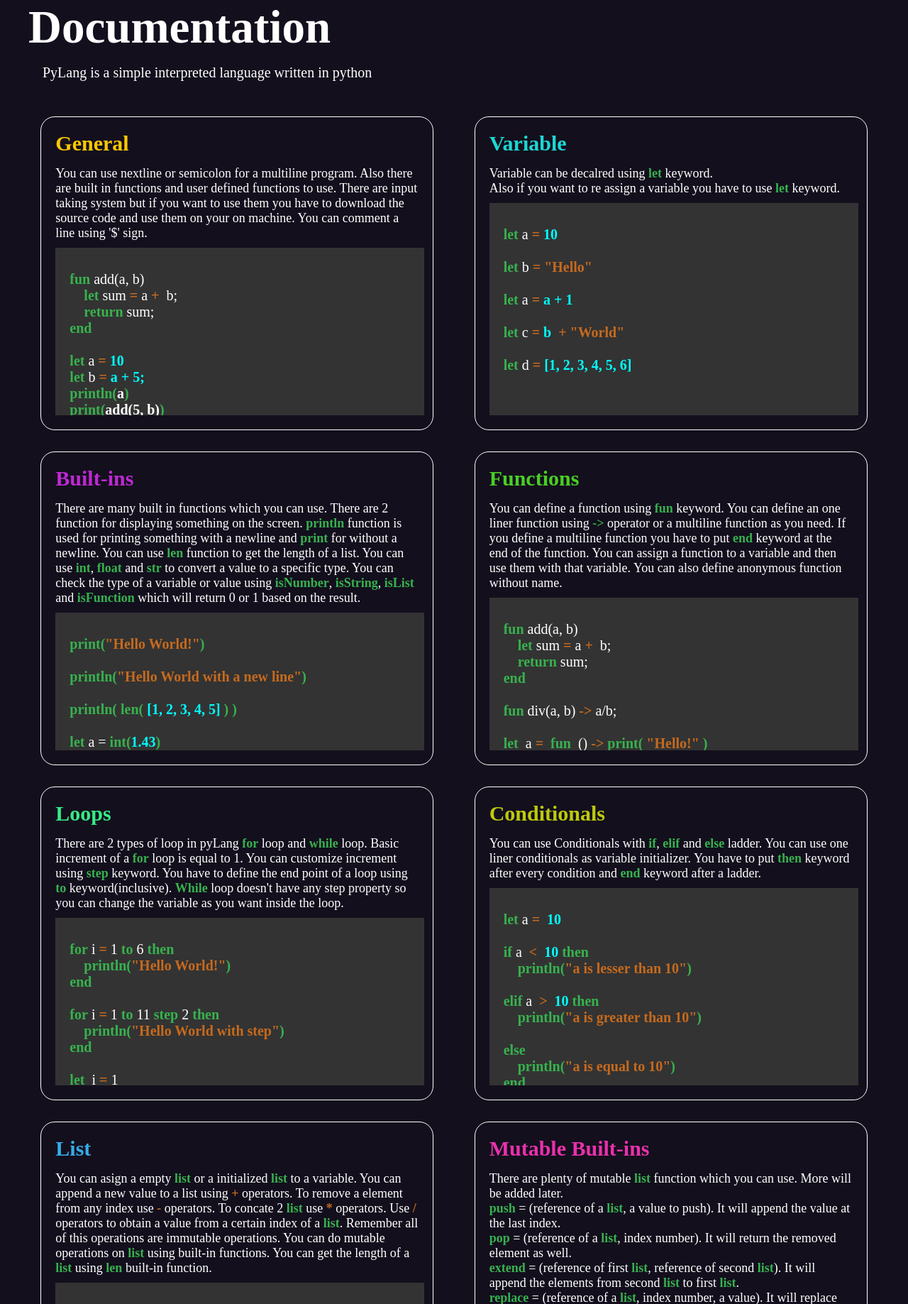
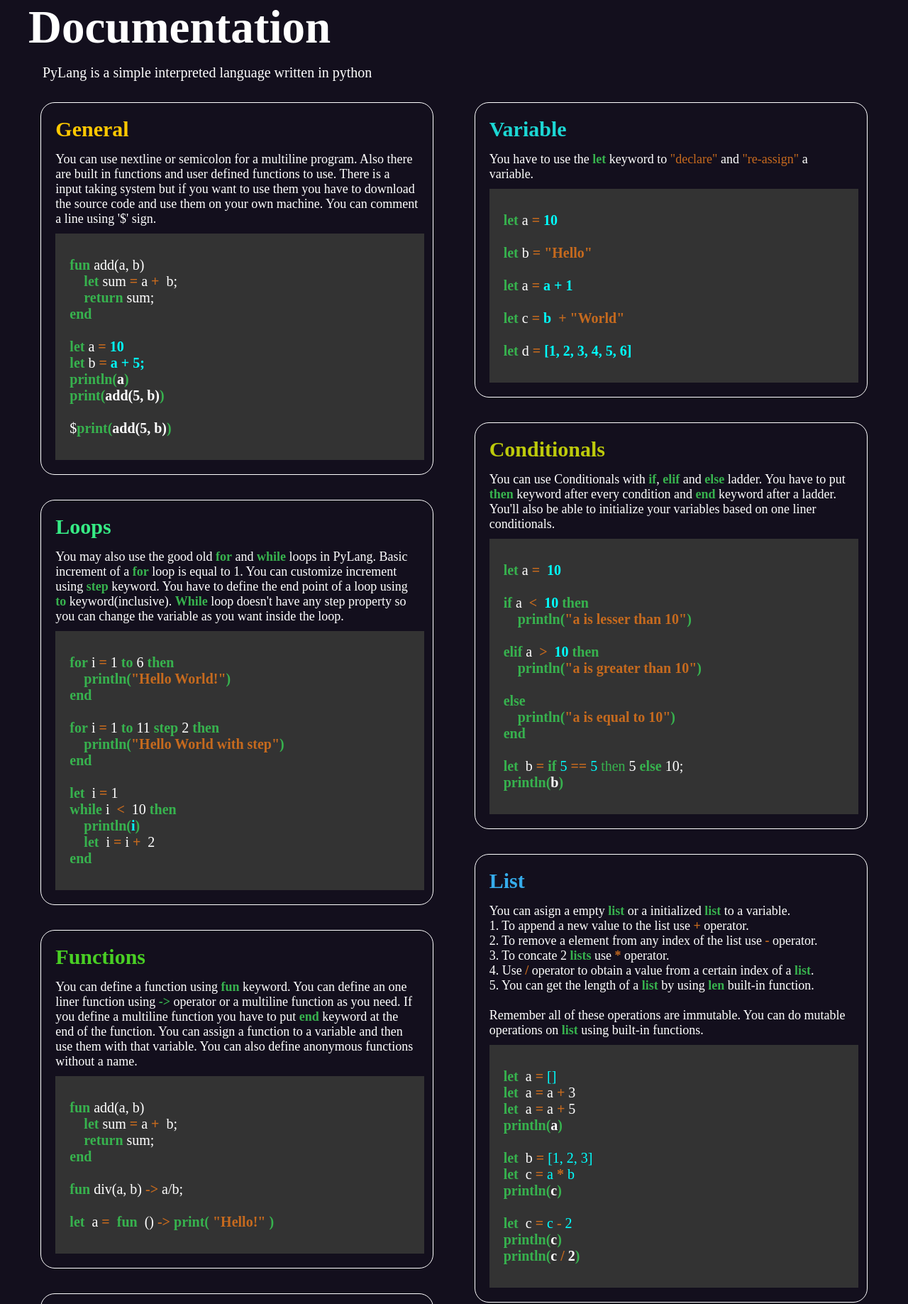
Before and after one commit to saimon4u/PyLangWeb, a Flask app: page / in a window 1280 px wide. Shown: the part 1339-3176 px from the top of the page at 71% size. Run offline with Flask 2, Linux system fonts and the light colour scheme; some web fonts are replaced.

Commit message:
Change the style and some documentation

```diff
--- a/static/css/style.css
+++ b/static/css/style.css
@@ -274,20 +274,23 @@
 }
 
 .types{
-    margin-top: 20px;
+    margin-top: 30px;
     display: flex;
-    flex-direction: column;
+    flex-direction: row;
+    justify-content: space-evenly;
 }
 
 .row{
     display: flex;
-    align-items: center;
-    justify-content: space-evenly;
-    margin-top: 30px;
+    /* align-items: center;
+    justify-content: center; */
+    /* margin-top: 30px; */
+    gap: 35px;
+    flex-direction: column;
 }
 
 .column{
-    height: 400px;
+    height: fit-content;
     width: 40vw;
     border: 1px solid white;
     display: flex;
@@ -314,7 +317,7 @@
 }
 
 .example_box{
-    height: 400px;
+    height: fit-content;
     width: 500px;
     background-color: #333;
     margin-top: 10px;
@@ -323,8 +326,6 @@
     padding-bottom: 10px;
     font-size: 20px;
     color: white;
-    scroll-behavior: smooth;
-    overflow-y: scroll;
     white-space: pre-wrap;
 }
 
@@ -339,3 +340,18 @@
 .variable{
     color: white;
 }
+
+.footer{
+    height: 100px;
+    width: 100vw;
+    accent-color: #6647e0;
+    background-color: #130f1d;
+    display: flex;
+    flex-direction: column-reverse;
+    align-items: center;
+}
+
+.copyright{
+    color: white;
+    margin-bottom: 15px;
+}
--- a/static/js/index.js
+++ b/static/js/index.js
@@ -33,3 +33,22 @@ function clearScreen(){
     terminal.textContent = null
 
 }
+
+
+document.getElementById('code_area').onkeydown = function(e) {
+    if (e.keyCode === 9) {
+        this.setRangeText(
+
+            '    ',
+
+            this.selectionStart,
+
+            this.selectionStart,
+
+            'end'
+
+        )
+
+        return false;
+    }
+};
--- a/templates/index.html
+++ b/templates/index.html
@@ -92,7 +92,7 @@ print(list)
             <div class="row">
                 <div class="column">
                     <h2 style="color: rgb(255, 200, 0);">General</h2>
-                    <p>You can use nextline or semicolon for a multiline program. Also there are built in functions and user defined functions to use. There are input taking system but if you want to use them you have to download the source code and use them on your on machine. You can comment a line using '$' sign.</p>
+                    <p>You can use nextline or semicolon for a multiline program. Also there are built in functions and user defined functions to use. There is a input taking system but if you want to use them you have to download the source code and use them on your own machine. You can comment a line using '$' sign.</p>
                     <div class="example_box">
 <span class="keyword"><b>fun </b></span>add(a, b)
     <span class="keyword"><b>let </b></span>sum <span class="string operators"><b>= </b></span>a <span class="string operators"><b>+ </b></span> b;
@@ -108,61 +108,8 @@ $<span class="keyword"><b>print(<span class="variable"><b>add(5, b)</b></span>)
                     </div>
                 </div>
                 <div class="column">
-                    <h2 style="color: rgb(28, 215, 212);">Variable</h2>
-                    <p>Variable can be decalred using <span class="keyword"><b>let</b></span> keyword. <br>Also if you want to re assign a variable you have to use <span class="keyword"><b>let</b></span> keyword.</p>
-                    <div class="example_box">
-<span class="keyword"><b>let </b></span>a <span class="string operators"><b>= </b></span><span class="value"><b>10 </b></span>
-
-<span class="keyword"><b>let </b></span>b <span class="string operators"><b>= </b></span><span class="string"><b>"Hello" </b></span>
-
-<span class="keyword"><b>let </b></span>a <span class="string operators"><b>= </b></span><span class="value"><b>a + 1 </b></span>
-
-<span class="keyword"><b>let </b></span>c <span class="string operators"><b>= </b></span><span class="value"><b>b <span class="string"><b> + "World"</b></span></b></span>
-
-<span class="keyword"><b>let </b></span>d <span class="string operators"><b>= </b></span><span class="value"><b>[1, 2, 3, 4, 5, 6]</b></span>
-                    </div>
-                </div>
-            </div>
-
-
-            <div class="row">
-                <div class="column">
-                    <h2 style="color: rgb(191, 40, 211);">Built-ins</h2>
-                    <p>There are many built in functions which you can use. There are 2 function for displaying something on the screen. <span class="keyword"><b>println</b></span> function is used for printing something with a newline and <span class="keyword"><b>print</b></span> for without a newline. You can use <span class="keyword"><b>len</b></span> function to get the length of a list. You can use <span class="keyword"><b>int</b></span>, <span class="keyword"><b>float</b></span> and <span class="keyword"><b>str</b></span> to convert a value to a specific type. You can check the type of a variable or value using <span class="keyword"><b>isNumber</b></span>, <span class="keyword"><b>isString</b></span>, <span class="keyword"><b>isList</b></span> and <span class="keyword"><b>isFunction</b></span> which will return 0 or 1 based on the result.</p>
-                    <div class="example_box">
-<span class="keyword"><b>print(<span class="string"><b>"Hello World!"</b></span>)</b></span>
-
-<span class="keyword"><b>println(<span class="string"><b>"Hello World with a new line"</b></span>)</b></span>
-
-<span class="keyword"><b>println( len( <span class="value">[1, 2, 3, 4, 5]</span> ) )</b></span>
-
-<span class="keyword"><b>let</b></span> a = <span class="keyword"><b>int(<span class="value"><b>1.43</b></span>)</b></span>
-
-<span class="keyword"><b>let</b></span> s = <span class="keyword"><b>str(<span class="value"><b>234</b></span>)</b></span>
-
-<span class="keyword"><b>println( isString(<span class="variable"><b>s</b></span>) )</b></span>
-                    </div>
-                </div>
-                <div class="column">
-                    <h2 style="color: rgb(73, 207, 36);">Functions</h2>
-                    <p>You can define a function using <span class="keyword"><b>fun</b></span> keyword. You can define an one liner function using <span class="keyword"><b>-></b></span> operator or a multiline function as you need. If you define a multiline function you have to put <span class="keyword"><b>end</b></span> keyword at the end of the function. You can assign a function to a variable and then use them with that variable. You can also define anonymous function without name.</p>
-                    <div class="example_box">
-<span class="keyword"><b>fun </b></span>add(a, b)
-    <span class="keyword"><b>let </b></span>sum <span class="string operators"><b>= </b></span>a <span class="string operators"><b>+ </b></span> b;
-    <span class="keyword"><b>return </b></span>sum;
-<span class="keyword"><b>end</b></span>
-
-<span class="keyword"><b>fun </b></span>div(a, b) <span class="operators"><b>-></b></span> a/b;
-
-<span class="keyword"><b>let </b></span> a <span class="operators"><b>= </b></span> <span class="keyword"><b>fun </b></span> () <span class="operators"><b>-></b></span> <span class="keyword"><b>print( <span class="string">"Hello!"</span> )</b></span>
-                    </div>
-                </div>
-            </div>
-
-            <div class="row">
-                <div class="column">
                     <h2 style="color: rgb(54, 235, 133);">Loops</h2>
-                    <p>There are 2 types of loop in pyLang <span class="keyword"><b>for</b></span> loop and <span class="keyword"><b>while</b></span> loop. Basic increment of a <span class="keyword"><b>for</b></span> loop is equal to 1. You can customize increment using <span class="keyword"><b>step</b></span> keyword. You have to define the end point of a loop using <span class="keyword"><b>to</b></span> keyword(inclusive). <span class="keyword"><b>While</b></span> loop doesn't have any step property so you can change the variable as you want inside the loop.</p>
+                    <p>You may also use the good old <span class="keyword"><b>for</b></span> and <span class="keyword"><b>while</b></span> loops in PyLang. Basic increment of a <span class="keyword"><b>for</b></span> loop is equal to 1. You can customize increment using <span class="keyword"><b>step</b></span> keyword. You have to define the end point of a loop using <span class="keyword"><b>to</b></span> keyword(inclusive). <span class="keyword"><b>While</b></span> loop doesn't have any step property so you can change the variable as you want inside the loop.</p>
                     <div class="example_box">
 <span class="keyword"><b>for</b></span> i <span class="operators"><b>=</b></span> 1 <span class="keyword"><b>to</b></span> 6 <span class="keyword"><b>then</b></span>
     <span class="keyword"><b>println(<span class="string">"Hello World!"</span>)</b></span>
@@ -180,8 +127,78 @@ $<span class="keyword"><b>print(<span class="variable"><b>add(5, b)</b></span>)
                     </div>
                 </div>
                 <div class="column">
+                    <h2 style="color: rgb(73, 207, 36);">Functions</h2>
+                    <p>You can define a function using <span class="keyword"><b>fun</b></span> keyword. You can define an one liner function using <span class="keyword"><b>-></b></span> operator or a multiline function as you need. If you define a multiline function you have to put <span class="keyword"><b>end</b></span> keyword at the end of the function. You can assign a function to a variable and then use them with that variable. You can also define anonymous functions without a name.</p>
+                    <div class="example_box">
+<span class="keyword"><b>fun </b></span>add(a, b)
+    <span class="keyword"><b>let </b></span>sum <span class="string operators"><b>= </b></span>a <span class="string operators"><b>+ </b></span> b;
+    <span class="keyword"><b>return </b></span>sum;
+<span class="keyword"><b>end</b></span>
+
+<span class="keyword"><b>fun </b></span>div(a, b) <span class="operators"><b>-></b></span> a/b;
+
+<span class="keyword"><b>let </b></span> a <span class="operators"><b>= </b></span> <span class="keyword"><b>fun </b></span> () <span class="operators"><b>-></b></span> <span class="keyword"><b>print( <span class="string">"Hello!"</span> )</b></span>
+                    </div>
+                </div>
+                <div class="column">
+                    <h2 style="color: rgb(191, 40, 211);">Built-ins</h2>
+                    <p>There are many built in functions which you can use. There are 2 function for displaying something on the screen. <br>1. <span class="keyword"><b>println</b></span> function is used for printing something with a newline on the screen. <br>2. <span class="keyword"><b>print</b></span> function print content without a newline. <br>3. <span class="keyword"><b>len</b></span> function return the length of a list. <br>4. <span class="keyword"><b>int</b></span>, <span class="keyword"><b>float</b></span> and <span class="keyword"><b>str</b></span> function convert a value to the specific type. <br>5. <span class="keyword"><b>isNumber</b></span>, <span class="keyword"><b>isString</b></span>, <span class="keyword"><b>isList</b></span> and <span class="keyword"><b>isFunction</b></span> is used to check the type of a value and they return true or false based on the result.</p>
+                    <div class="example_box">
+<span class="keyword"><b>print(<span class="string"><b>"Hello World!"</b></span>)</b></span>
+
+<span class="keyword"><b>println(<span class="string"><b>"Hello World with a new line"</b></span>)</b></span>
+
+<span class="keyword"><b>println( len( <span class="value">[1, 2, 3, 4, 5]</span> ) )</b></span>
+
+<span class="keyword"><b>let</b></span> a = <span class="keyword"><b>int(<span class="value"><b>1.43</b></span>)</b></span>
+
+<span class="keyword"><b>let</b></span> s = <span class="keyword"><b>str(<span class="value"><b>234</b></span>)</b></span>
+
+<span class="keyword"><b>println( isString(<span class="variable"><b>s</b></span>) )</b></span>
+                    </div>
+                </div>
+                <div class="column">
+                    <h2 style="color: rgb(208, 235, 54);">Logical Operators</h2>
+                    <p>You can use logical comparison via <span class="keyword"><b>and</b></span>, <span class="keyword"><b>or</b></span>, and <span class="keyword"><b>not</b></span>. You can also use boolean <span class="keyword"><b>true</b></span>, <span class="keyword"><b>false</b></span>, <span class="keyword"><b>null</b></span> as variable initializer or comparison.</p>
+                    <div class="example_box">
+<span class="keyword"><b>if</b></span> true <span class="keyword"><b>then</b></span>
+    <span class="keyword"><b>println(<span class="string">"This is true."</span>)</b></span>
+
+<span class="keyword"><b>let </b></span>a <span class="operators"><b>=</b></span> <span class="value">4</span>
+<span class="keyword"><b>if</b></span> a <span class="operators"><b><</b></span> 10 <span class="keyword"><b>and</b></span> a <span class="operators"><b>></b></span> 0 <span class="keyword"><b>then</b></span>
+    <span class="keyword"><b>println(<span class="string">"a is between 1 and 9"</span>)</b></span>
+<span class="keyword"><b>end</b></span>
+
+<span class="keyword"><b>let </b></span>flag <span class="operators"><b>=</b></span> <span class="value">false</span>
+<span class="keyword"><b>if</b></span> <span class="keyword"><b>not</b></span> flag <span class="keyword"><b>then</b></span>
+    <span class="keyword"><b>println(<span class="string">"flag is false"</span>)</b></span>
+<span class="keyword"><b>else</b></span>
+    <span class="keyword"><b>println(<span class="string">"flag is true"</span>)</b></span>
+<span class="keyword"><b>end</b></span>
+                    </div>
+                </div>
+            </div>
+
+
+            <div class="row">
+                <div class="column">
+                    <h2 style="color: rgb(28, 215, 212);">Variable</h2>
+                    <p>You have to use the <span class="keyword"><b>let</b></span> keyword to <span class="string">"declare"</span> and <span class="string">"re-assign"</span> a variable.</p>
+                    <div class="example_box">
+<span class="keyword"><b>let </b></span>a <span class="string operators"><b>= </b></span><span class="value"><b>10 </b></span>
+
+<span class="keyword"><b>let </b></span>b <span class="string operators"><b>= </b></span><span class="string"><b>"Hello" </b></span>
+
+<span class="keyword"><b>let </b></span>a <span class="string operators"><b>= </b></span><span class="value"><b>a + 1 </b></span>
+
+<span class="keyword"><b>let </b></span>c <span class="string operators"><b>= </b></span><span class="value"><b>b <span class="string"><b> + "World"</b></span></b></span>
+
+<span class="keyword"><b>let </b></span>d <span class="string operators"><b>= </b></span><span class="value"><b>[1, 2, 3, 4, 5, 6]</b></span>
+                    </div>
+                </div>
+                <div class="column">
                     <h2 style="color: rgb(189, 202, 11);">Conditionals</h2>
-                    <p>You can use Conditionals with <span class="keyword"><b>if</b></span>, <span class="keyword"><b>elif</b></span> and <span class="keyword"><b>else</b></span> ladder. You can use one liner conditionals as variable initializer. You have to put <span class="keyword"><b>then</b></span> keyword after every condition and <span class="keyword"><b>end</b></span> keyword after a ladder.</p>
+                    <p>You can use Conditionals with <span class="keyword"><b>if</b></span>, <span class="keyword"><b>elif</b></span> and <span class="keyword"><b>else</b></span> ladder. You have to put <span class="keyword"><b>then</b></span> keyword after every condition and <span class="keyword"><b>end</b></span> keyword after a ladder. You'll also be able to initialize your variables based on one liner conditionals.</p>
                     <div class="example_box">
 <span class="keyword"><b>let </b></span>a <span class="operators"><b>= </b></span><span class="value"><b> 10</b></span>
 
@@ -199,12 +216,9 @@ $<span class="keyword"><b>print(<span class="variable"><b>add(5, b)</b></span>)
 <span class="keyword"><b>println(<span class="variable">b</span>)</b></span>
                     </div>
                 </div>
-            </div>
-
-            <div class="row">
                 <div class="column">
                     <h2 style="color: rgb(54, 172, 235);">List</h2>
-                    <p>You can asign a empty <span class="keyword"><b>list</b></span> or a initialized <span class="keyword"><b>list</b></span> to a variable. You can append a new value to a list using <span class="operators"><b>+</b></span> operators. To remove a element from any index use <span class="operators"><b>-</b></span> operators. To concate 2 <span class="keyword"><b>list</b></span> use <span class="operators"><b>*</b></span> operators. Use <span class="operators"><b>/</b></span> operators to obtain a value from a certain index of a <span class="keyword"><b>list</b></span>. Remember all of this operations are immutable operations. You can do mutable operations on <span class="keyword"><b>list</b></span> using built-in functions. You can get the length of a <span class="keyword"><b>list</b></span> using <span class="keyword"><b>len</b></span> built-in function.</p>
+                    <p>You can asign a empty <span class="keyword"><b>list</b></span> or a initialized <span class="keyword"><b>list</b></span> to a variable. <br>1. To append a new value to the list use <span class="operators"><b>+</b></span> operator. <br>2. To remove a element from any index of the list use <span class="operators"><b>-</b></span> operator. <br>3. To concate 2 <span class="keyword"><b>lists</b></span> use <span class="operators"><b>*</b></span> operator. <br>4. Use <span class="operators"><b>/</b></span> operator to obtain a value from a certain index of a <span class="keyword"><b>list</b></span>.<br>5. You can get the length of a <span class="keyword"><b>list</b></span> by using <span class="keyword"><b>len</b></span> built-in function. <br><br>Remember all of these operations are immutable. You can do mutable operations on <span class="keyword"><b>list</b></span> using built-in functions.</p>
                     <div class="example_box">
 <span class="keyword"><b>let </b></span> a <span class="operators"><b>=</b></span> <span class="value">[]</span>
 <span class="keyword"><b>let </b></span> a <span class="operators"><b>=</b></span> <span class="variable">a</span> <span class="operators"><b>+</b></span> 3
@@ -242,29 +256,11 @@ $<span class="keyword"><b>print(<span class="variable"><b>add(5, b)</b></span>)
                     </div>
                 </div>
             </div>
-
-            <div class="row">
-                <div class="column">
-                    <h2 style="color: rgb(208, 235, 54);">Logical Operators</h2>
-                    <p>You can use logical comparison via <span class="keyword"><b>and</b></span>, <span class="keyword"><b>or</b></span>, and <span class="keyword"><b>not</b></span>. You can also use boolean <span class="keyword"><b>true</b></span>, <span class="keyword"><b>false</b></span>, <span class="keyword"><b>null</b></span> as variable initializer or comparison.</p>
-                    <div class="example_box">
-<span class="keyword"><b>if</b></span> true <span class="keyword"><b>then</b></span>
-    <span class="keyword"><b>println(<span class="string">"This is true."</span>)</b></span>
-
-<span class="keyword"><b>let </b></span>a <span class="operators"><b>=</b></span> <span class="value">4</span>
-<span class="keyword"><b>if</b></span> a <span class="operators"><b><</b></span> 10 <span class="keyword"><b>and</b></span> a <span class="operators"><b>></b></span> 0 <span class="keyword"><b>then</b></span>
-    <span class="keyword"><b>println(<span class="string">"a is between 1 and 9"</span>)</b></span>
-<span class="keyword"><b>end</b></span>
-
-<span class="keyword"><b>let </b></span>flag <span class="operators"><b>=</b></span> <span class="value">false</span>
-<span class="keyword"><b>if</b></span> <span class="keyword"><b>not</b></span> flag <span class="keyword"><b>then</b></span>
-    <span class="keyword"><b>println(<span class="string">"flag is false"</span>)</b></span>
-<span class="keyword"><b>else</b></span>
-    <span class="keyword"><b>println(<span class="string">"flag is true"</span>)</b></span>
-<span class="keyword"><b>end</b></span>
-                    </div>
-                </div>
-            </div>
+        </div>
+    </div>
+    <div class="footer">
+        <div class="copyright">
+            © Saimon Bhuiyan 2024, All rights reserved.
         </div>
     </div>
     <script src={{ url_for('static', filename='/js/index.js') }}></script>
```
